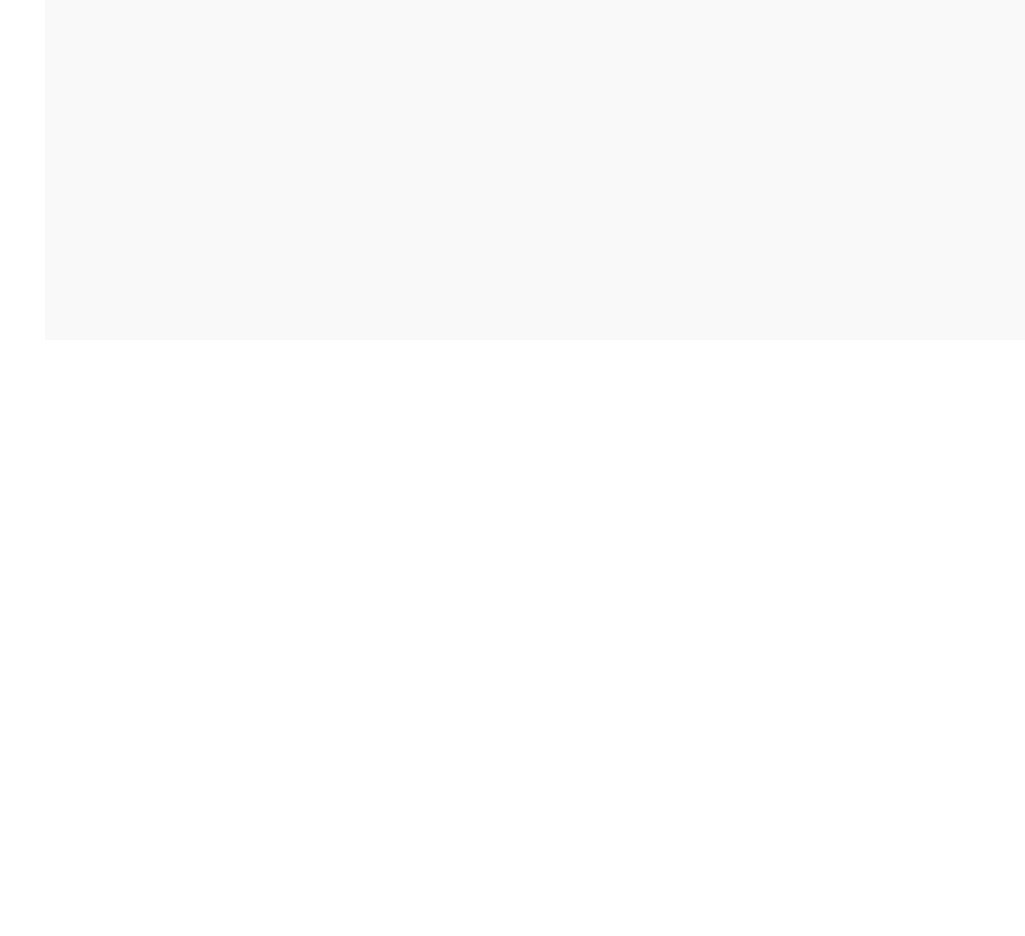
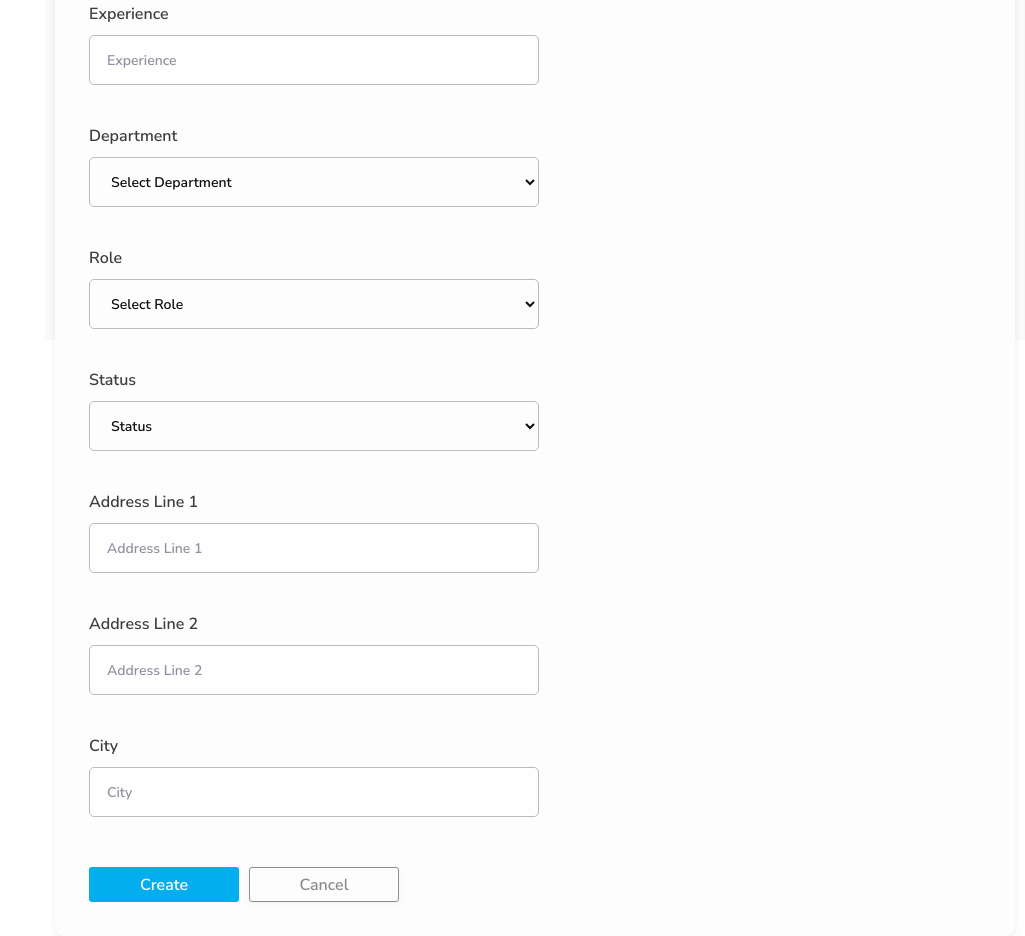
Before and after one commit to Jithin-A-P/employee-app-frontend, a React (Create React App) app: page /employees/create in a window 1280 px wide. Shown: the part 460-1396 px from the top of the page, without its empty margins (255-1280 px from the left). Before the commit the page ends 800 px from the top, so only its background shows below. Built offline with nearby package versions, Linux system fonts and the light colour scheme.

Commit message:
ADD: create employee page

```diff
--- a/src/app.tsx
+++ b/src/app.tsx
@@ -4,6 +4,7 @@ import { BrowserRouter, Route, Routes } from 'react-router-dom';
 import Login from './pages/login/Login';
 import Employee from './pages/employees/Employee';
 import EmployeeDetails from './pages/employee-details/EmployeeDetails';
+import CreateEmployee from './pages/create-employee/CreateEmployee';
 
 const App: FC = () => {
   return (
@@ -13,6 +14,7 @@ const App: FC = () => {
           <Route path='/login' element={<Login />} />
           <Route path='/employees' element={<Employee />} />
           <Route path='/employees/:id' element={<EmployeeDetails />} />
+          <Route path='/employees/create' element={<CreateEmployee />} />
           <Route path='/test' element={<div style={{ width: '100%' }}></div>} />
         </Routes>
       </BrowserRouter>
--- a/src/components/button/styles.css
+++ b/src/components/button/styles.css
@@ -10,3 +10,17 @@
     cursor: pointer;
     font: normal normal 600 16px/22px "Nunito Sans";
 }
+
+.secondary-button {
+    background-color: transparent;
+    box-shadow: 0px 3px 6px #C9C9C929;
+    border: 1px solid #8A8C8F;
+    border-radius: 3px;
+    opacity: 1;
+    color: #8A8C8F;
+    height: 50px;
+    width: 100%;
+    margin-top: 50px;
+    cursor: pointer;
+    font: normal normal 600 16px/22px "Nunito Sans";
+}
--- /dev/null
+++ b/src/components/select/Select.tsx
@@ -0,0 +1,26 @@
+import { FC } from 'react';
+import './styles.css';
+
+type SelectPropsType = {
+  value: string;
+  onChange: (e: any) => void;
+  label: string;
+  options: any[];
+};
+
+const Select: FC<SelectPropsType> = ({ value, onChange, label, options }) => {
+  return (
+    <div className='select-div'>
+      <label className='select-label'>{label}</label>
+      <select className='select-field' onChange={onChange} value={value}>
+        {options.map((value) => (
+          <option value={value} key={value}>
+            {value}
+          </option>
+        ))}
+      </select>
+    </div>
+  );
+};
+
+export default Select;
--- /dev/null
+++ b/src/components/select/styles.css
@@ -0,0 +1,33 @@
+.select-div {
+    display: flex;
+    flex-direction: column;
+    margin-top: 40px;
+}
+
+.select-field {
+    outline: none;
+    border: 1px solid #B4B7BD;
+    height: 50px;
+    width: 100%;
+    border-radius: 5px;
+    padding-left: 17px;
+    text-align: left;
+    font: normal normal 600 14px/19px "Nunito Sans";
+    letter-spacing: 0px;
+    opacity: 0.95;
+    background-color: transparent;
+}
+
+.select-field::placeholder {
+    font: normal normal 600 14px/19px "Nunito Sans";
+    color: #8B8D9D;
+}
+
+.select-label {
+    text-align: left;
+    font: normal normal 600 16px/22px "Nunito Sans";
+    letter-spacing: 0px;
+    color: #3E3E3E;
+    opacity: 1;
+    margin-bottom: 10px;
+}
--- /dev/null
+++ b/src/pages/create-employee/CreateEmployee.tsx
@@ -0,0 +1,128 @@
+import Input from '../../components/input/Input';
+import SubHeader from '../../components/sub-header/SubHeader';
+import HomeLayout from '../../layouts/home-layout/HomeLayout';
+import Select from '../../components/select/Select';
+import { useState } from 'react';
+import Button from '../../components/button/Button';
+import './styles.css';
+
+const CreateEmployee = () => {
+  const [employee, setEmployee] = useState({
+    name: '',
+    joiningDate: '',
+    role: '',
+    status: '',
+    experience: null,
+    address: {
+      line1: '',
+      line2: '',
+      city: ''
+    }
+  });
+
+  return (
+    <HomeLayout>
+      <SubHeader title='Create Employee' />
+      <div className='create-employee-form'>
+        <div className='form-input'>
+          <Input
+            type='text'
+            value={employee.name}
+            onChange={(e: any) => {
+              setEmployee({ ...employee, name: e.target.value });
+            }}
+            label='Employee Name'
+          />
+        </div>
+        <div className='form-input'>
+          <Input
+            type='date'
+            value={employee.joiningDate}
+            onChange={(e: any) => {
+              setEmployee({ ...employee, joiningDate: e.target.value });
+            }}
+            label='Joining Date'
+          />
+        </div>
+        <div className='form-input'>
+          <Input
+            type='number'
+            value={employee.experience}
+            onChange={(e: any) => {
+              setEmployee({ ...employee, experience: e.target.value });
+            }}
+            label='Experience'
+          />
+        </div>
+        <div className='form-input'>
+          <Select
+            value={employee.experience}
+            onChange={(e: any) => {
+              setEmployee({ ...employee, experience: e.target.value });
+            }}
+            label='Department'
+            options={['Select Department', 'Backend', 'Frontend', 'UI/UX']}
+          />
+        </div>
+        <div className='form-input'>
+          <Select
+            value={employee.experience}
+            onChange={(e: any) => {
+              setEmployee({ ...employee, experience: e.target.value });
+            }}
+            label='Role'
+            options={['Select Role', 'HR', 'admin']}
+          />
+        </div>
+        <div className='form-input'>
+          <Select
+            value={employee.experience}
+            onChange={(e: any) => {
+              setEmployee({ ...employee, experience: e.target.value });
+            }}
+            label='Status'
+            options={['Status', 'Active', 'Inactive', 'Probation']}
+          />
+        </div>
+        <div className='form-address-inputs'>
+          <div className='form-input'>
+            <Input
+              type='text'
+              value={employee.address.line1}
+              onChange={(e: any) => {
+                setEmployee({ ...employee, experience: e.target.value });
+              }}
+              label='Address Line 1'
+            />
+          </div>
+          <div className='form-input'>
+            <Input
+              type='text'
+              value={employee.address.line2}
+              onChange={(e: any) => {
+                setEmployee({ ...employee, experience: e.target.value });
+              }}
+              label='Address Line 2'
+            />
+          </div>
+          <div className='form-input'>
+            <Input
+              type='text'
+              value={employee.address.city}
+              onChange={(e: any) => {
+                setEmployee({ ...employee, experience: e.target.value });
+              }}
+              label='City'
+            />
+          </div>
+          <div className='form-button'>
+            <Button type='primary' onClick={() => {}} text='Create' />
+            <Button type='secondary' onClick={() => {}} text='Cancel' />
+          </div>
+        </div>
+      </div>
+    </HomeLayout>
+  );
+};
+
+export default CreateEmployee;
--- a/src/pages/create-employee/styles.css
+++ b/src/pages/create-employee/styles.css
@@ -0,0 +1,26 @@
+.create-employee-form {
+    background-color: #FDFDFD;
+    box-shadow: 0px 3px 6px #9D9D9D29;
+    border-radius: 10px;
+    margin: 10px;
+    padding: 34px;
+    display: flex;
+    flex-wrap: wrap;
+    justify-content: space-between;
+    align-items: flex-start;
+}
+
+.create-employee-form .form-input {
+    width: 450px;
+}
+
+.create-employee-form .form-button {
+    display: flex;
+}
+
+.create-employee-form .form-button Button {
+    margin-right: 10px;
+    max-width: 150px;
+    height: 35px;
+    font: normal normal 600 16px/22px "Nunito Sans";
+}
--- a/src/pages/employees/Employee.tsx
+++ b/src/pages/employees/Employee.tsx
@@ -14,7 +14,9 @@ const Employee = () => {
       <SubHeader title={'Employee List'}>
         <MaterialIconButton
           icon='assets/icons/plus.png'
-          onClick={() => {}}
+          onClick={() => {
+            navigate('/employees/create');
+          }}
           text='Create employee'
         />
       </SubHeader>
```
